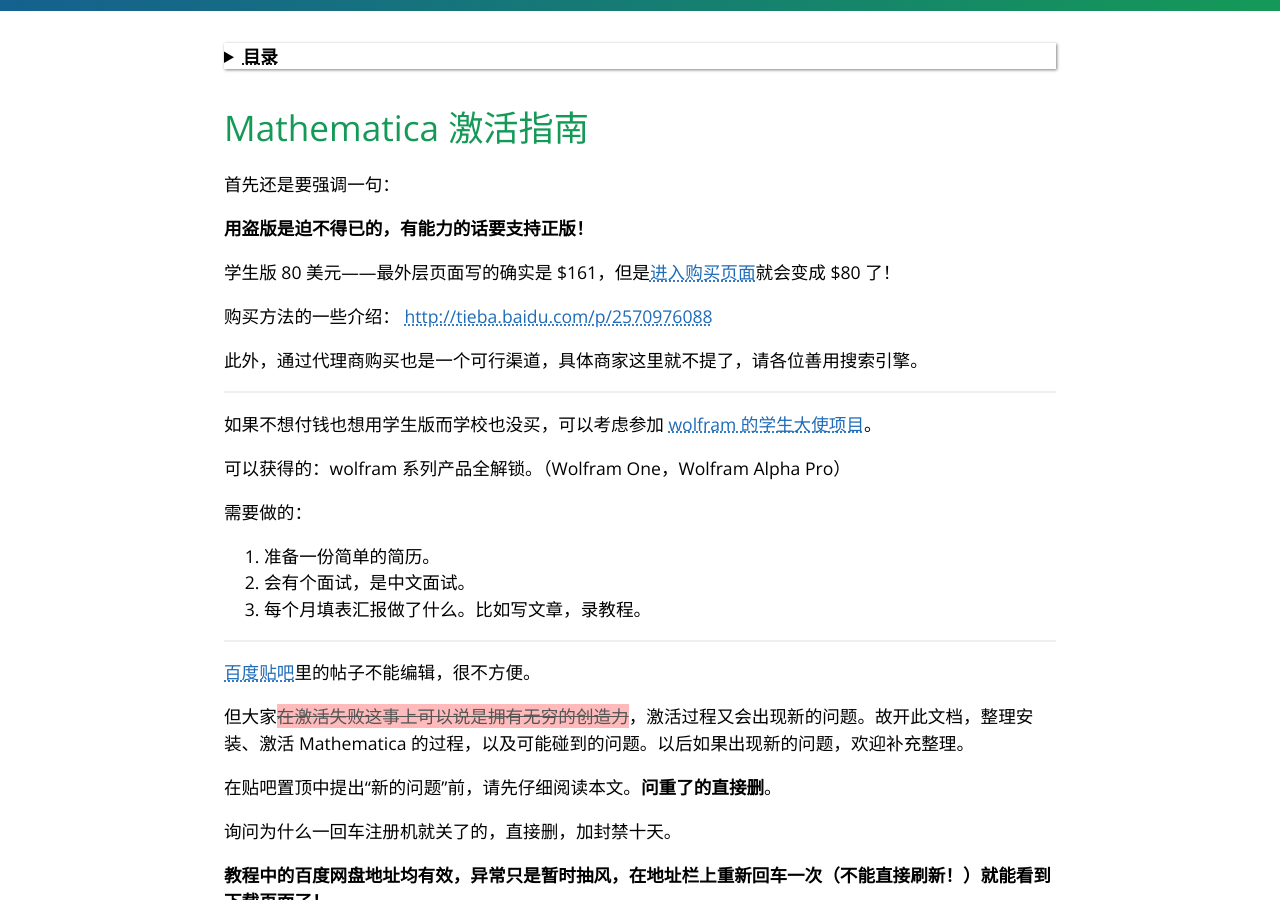
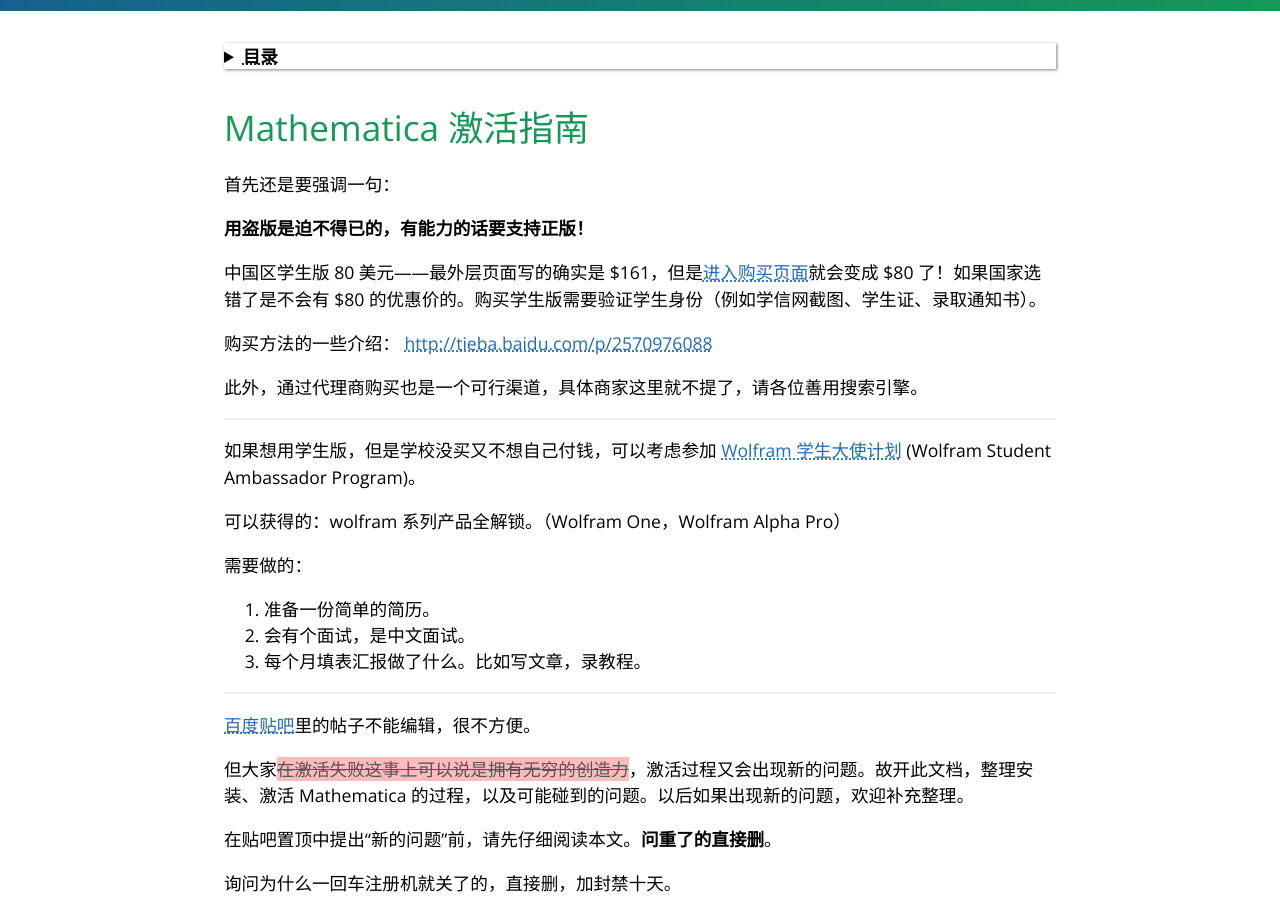
Before and after one commit to TieBaMma/InstallTutorial, a Jekyll site: the page built from index.md, in a window 1280 px wide and 900 px high, scrolled down 372 px. Built offline with Jekyll 4.4.1, drawn with Linux system fonts in a browser that asks for light colours.

```diff
--- a/index.md
+++ b/index.md
@@ -9,7 +9,7 @@ title: {{ site.title }}
 
 **用盗版是迫不得已的，有能力的话要支持正版！**
 
-学生版 80 美元——最外层页面写的确实是 $161，但是[进入购买页面](https://store.wolfram.com/arrive.cgi?Qualifier=STUD&URI=/view/app/mathematica/student&Country=CN)就会变成 $80 了！
+中国区学生版 80 美元——最外层页面写的确实是 $161，但是[进入购买页面](https://store.wolfram.com/arrive.cgi?Qualifier=STUD&URI=/view/app/mathematica/student&Country=CN)就会变成 $80 了！如果国家选错了是不会有 $80 的优惠价的。购买学生版需要验证学生身份（例如学信网截图、学生证、录取通知书）。
 
 购买方法的一些介绍： <http://tieba.baidu.com/p/2570976088>
 
@@ -17,7 +17,7 @@ title: {{ site.title }}
 
 ---
 
-如果不想付钱也想用学生版而学校也没买，可以考虑参加 [wolfram 的学生大使项目](https://www.wolfram.com/company/careers/ambassador/index.html.zh?footer=lang)。
+如果想用学生版，但是学校没买又不想自己付钱，可以考虑参加 [Wolfram 学生大使计划](https://www.wolfram.com/company/careers/ambassador/index.html.zh) (Wolfram Student Ambassador Program)。
 
 可以获得的：wolfram 系列产品全解锁。（Wolfram One，Wolfram Alpha Pro）
 
@@ -106,7 +106,7 @@ Wolfram Engine 的激活方法可参考官网的介绍 [How do I set up the Wolf
   * [百度网盘](https://pan.baidu.com/s/1uYqGXTWeo_46t4Q-DodQPg) 提取码：`s5sg`
 
 * (12.0.1) Windows 英文 + Mac 英文 + Linux 英文
-  * [SharePoint-API](https://mmamirror.herokuapp.com/WolframAlpha%20Notebook/12.0.1.0/)
+  * [SharePoint-API](https://mmamirror.herokuapp.com/WolframAlphaNotebook/12.0.1.0/)
 
 ## 运行代码的替代品
 
@@ -236,7 +236,7 @@ Wolfram Engine 的激活方法可参考官网的介绍 [How do I set up the Wolf
 
 * (12.1.1) Windows 英文 + Linux 英文 + Mac 英文
   * [百度网盘](https://pan.baidu.com/s/1OKtjGDdj8HN3JgtfW7_ppQ) 提取码：`ftci`
-  * [SharePoint-API](https://mmamirror.herokuapp.com/%E5%AE%89%E8%A3%85%E5%8C%85/12.1.1/EN/)
+  * [SharePoint-API](https://mmamirror.herokuapp.com/Mathematica/12.1.1.0/EN/)
 
 ### Mathematica 12.1.0
 
@@ -255,7 +255,7 @@ Wolfram Engine 的激活方法可参考官网的介绍 [How do I set up the Wolf
 > 天翼云盘也会限制单线程下载速度，可以通过 Aria2、IDM 等软件进行多线程下载。
 
 * (12.1.0) Windows 中文 + Linux 中文 + Mac 中文
-  * [SharePoint-API](https://mmamirror.herokuapp.com/%E5%AE%89%E8%A3%85%E5%8C%85/12.1.0/) （支持使用 Aria2、IDM 等下载）
+  * [SharePoint-API](https://mmamirror.herokuapp.com/Mathematica/12.1.0.0/) （支持使用 Aria2、IDM 等下载）
 
 * (12.1.0) Windows 中文 + Windows 下载器
   * [天翼云盘](https://cloud.189.cn/t/6zeMni2iQnuu) 提取码：`jry9`
```
